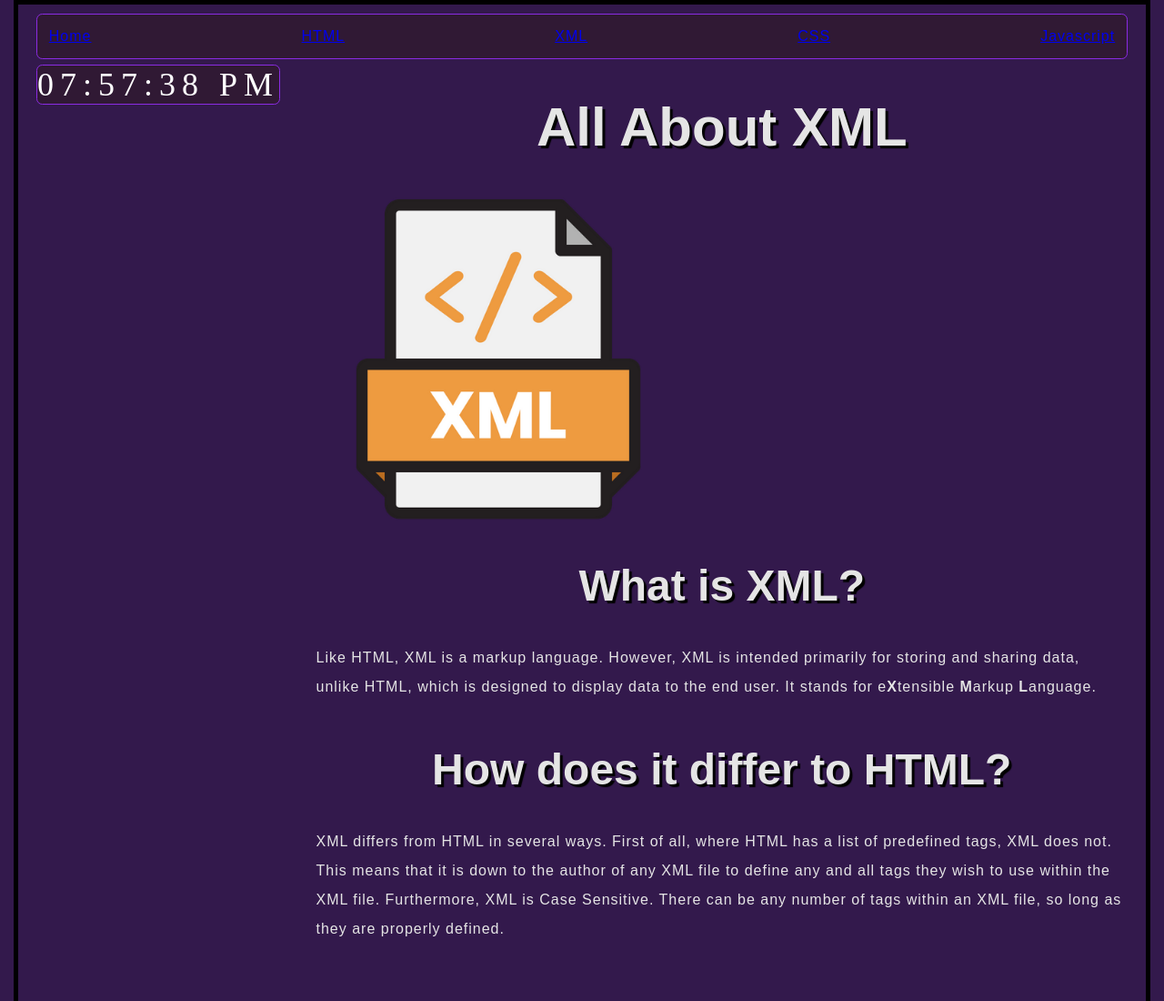
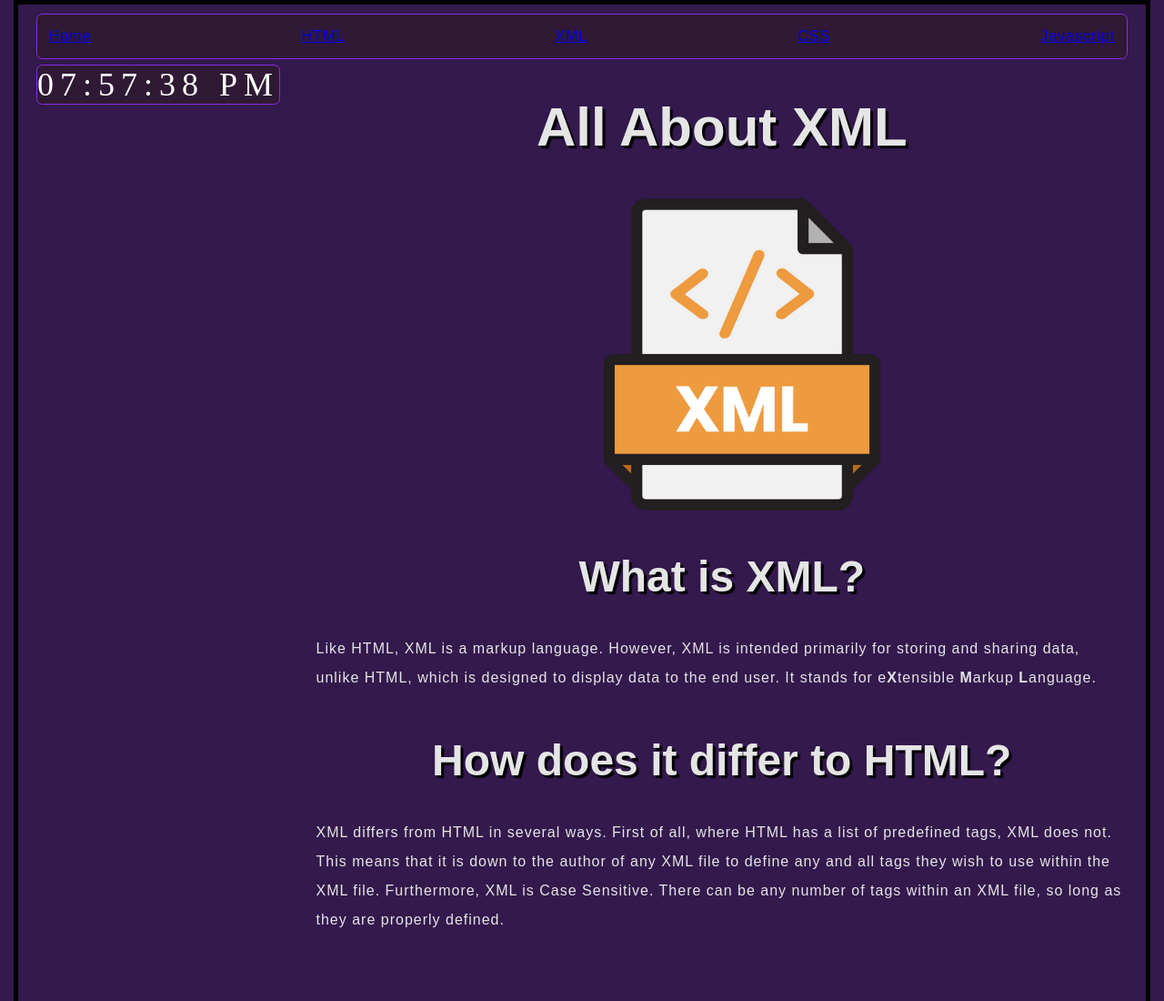
Before and after one commit to LJnorton/ljnorton.github.io, a plain HTML site: page website/xml-info.html in a window 1280 px wide. Shown: the top 1100 px of the page at 91% size. Drawn offline with Linux system fonts and the light colour scheme; a web font is replaced by a local one.

Commit message:
Update xml-info.html

```diff
--- a/website/xml-info.html
+++ b/website/xml-info.html
@@ -24,7 +24,7 @@
    </nav>
 <section>
    <h1>All About XML</h1>
-    <img src="images/xml-logo.png" width =400 alt="My test image">
+    <img id="mainImg" src="images/xml-logo.png" alt="XML Image">
     <h2>What is XML?</h2>
     <p>Like HTML, XML is a markup language. However, XML is intended primarily for storing and sharing data, unlike HTML, which is designed to display data to the end user. It stands for e<b>X</b>tensible <b>M</b>arkup <b>L</b>anguage.</p>
     <br>
```
